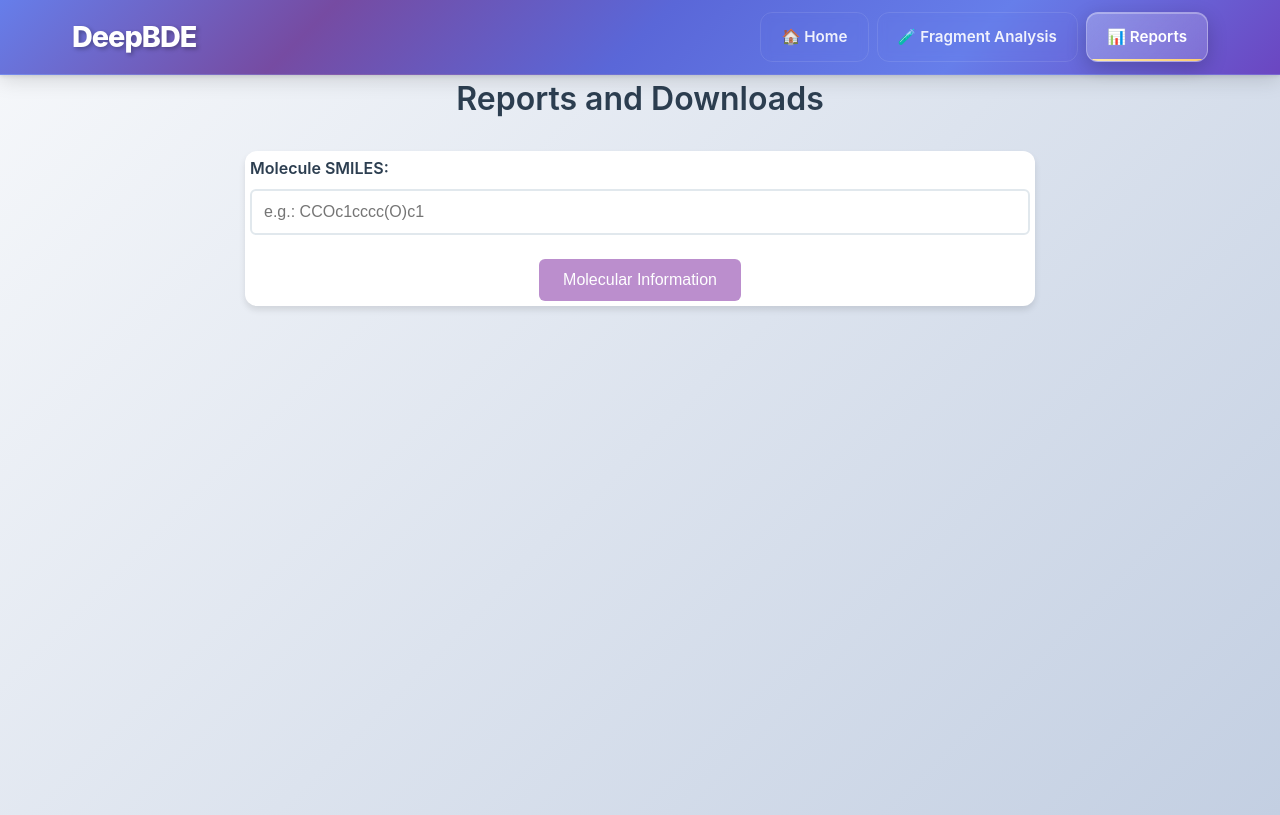
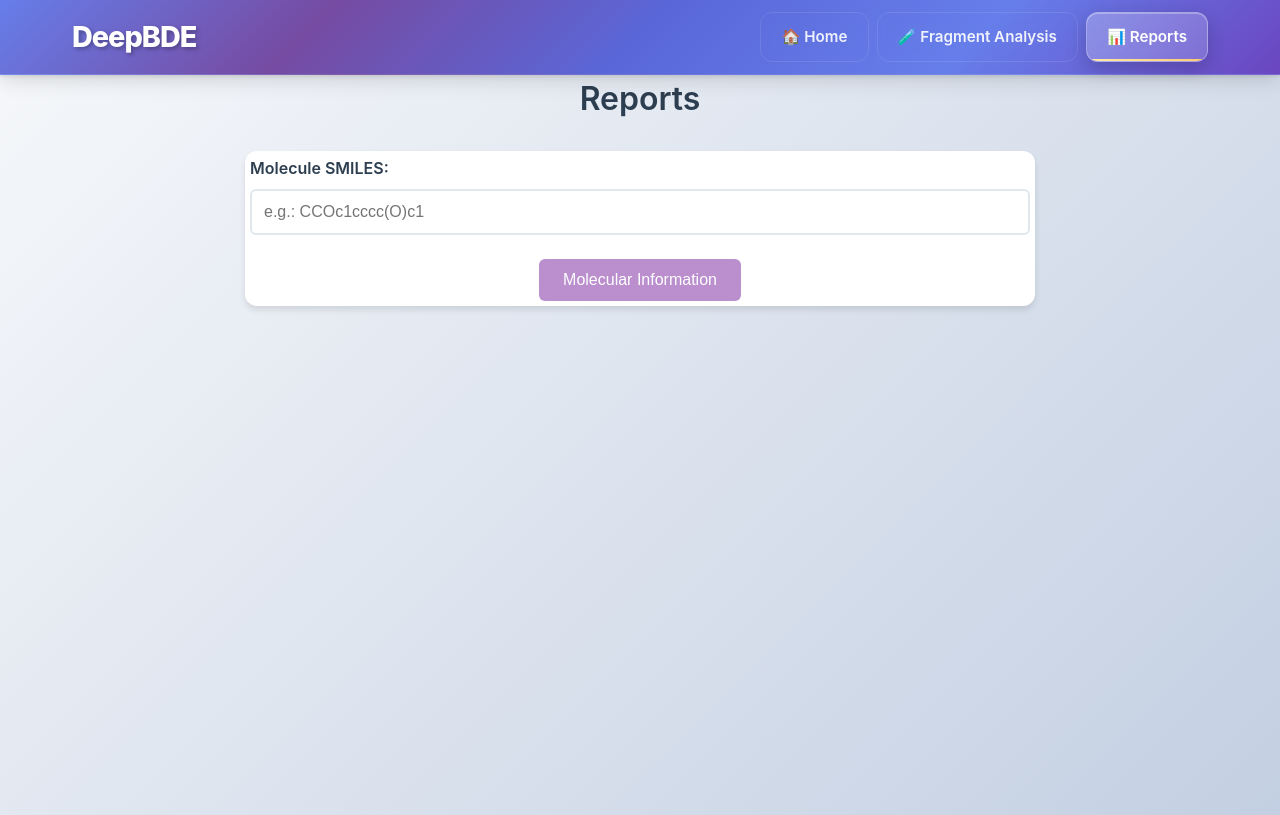
Before and after one commit to chem-gl/DeepBDE-web, an Angular app: page /reports in a window 1280 px wide. Built offline with nearby package versions, Linux system fonts and the light colour scheme.

Commit message:
SE agrega

```diff
--- a/src/app/pages/reports/reports.component.ts
+++ b/src/app/pages/reports/reports.component.ts
@@ -14,7 +14,7 @@ import {
   imports: [CommonModule, FormsModule],
   template: `
     <div class="reports-container">
-      <h1>Reports and Downloads</h1>
+      <h1>Reports</h1>
       <div class="reports-form">
         <div class="form-group">
           <label for="smiles">Molecule SMILES:</label>
```
